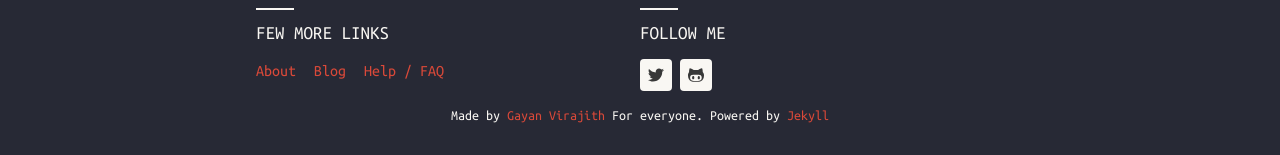
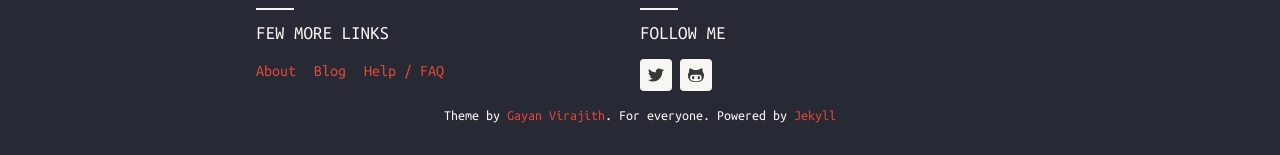
Before and after one commit to AlexanderDilthey/AlexanderDilthey.github.io, a Jekyll site: the page built from index.md, in a window 1280 px wide. Shown: the part 780-935 px from the top of the page. Built offline with Jekyll 4.4.1, drawn with Linux system fonts in a browser that asks for light colours; nearby versions of some CDN libraries.

Commit message:
Update footer.html

```diff
--- a/_includes/footer.html
+++ b/_includes/footer.html
@@ -1,4 +1,4 @@
 {% if site.harmony.show_disclaimer %}
-	Made by <a href="http://gayan.me" target="_blank">Gayan Virajith</a> For everyone.
+	Theme by <a href="http://gayan.me" target="_blank">Gayan Virajith</a>. For everyone.
 {% endif %}
 Powered by <a href="http://jekyllrb.com" target="_blank">Jekyll</a>
```
